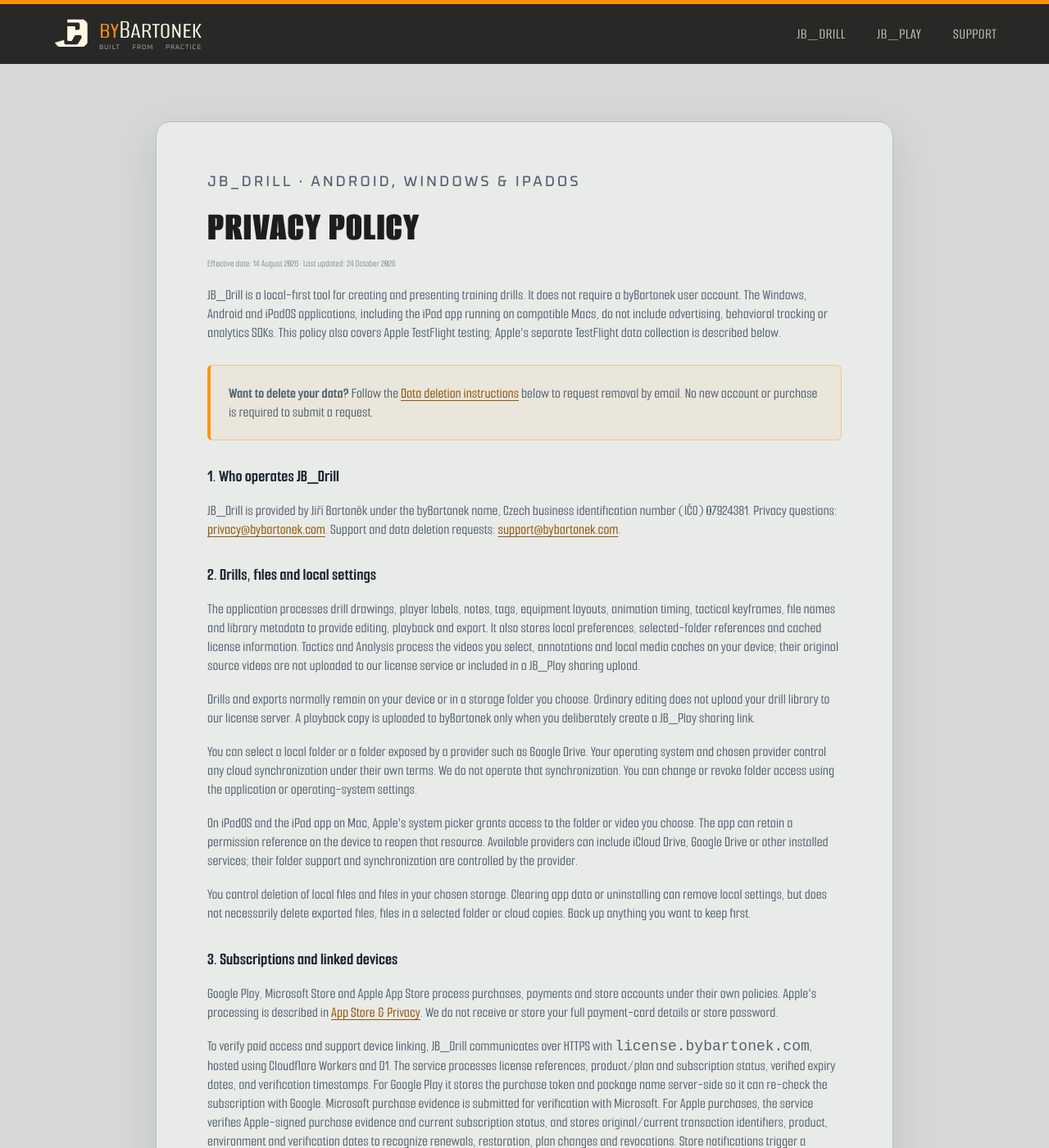
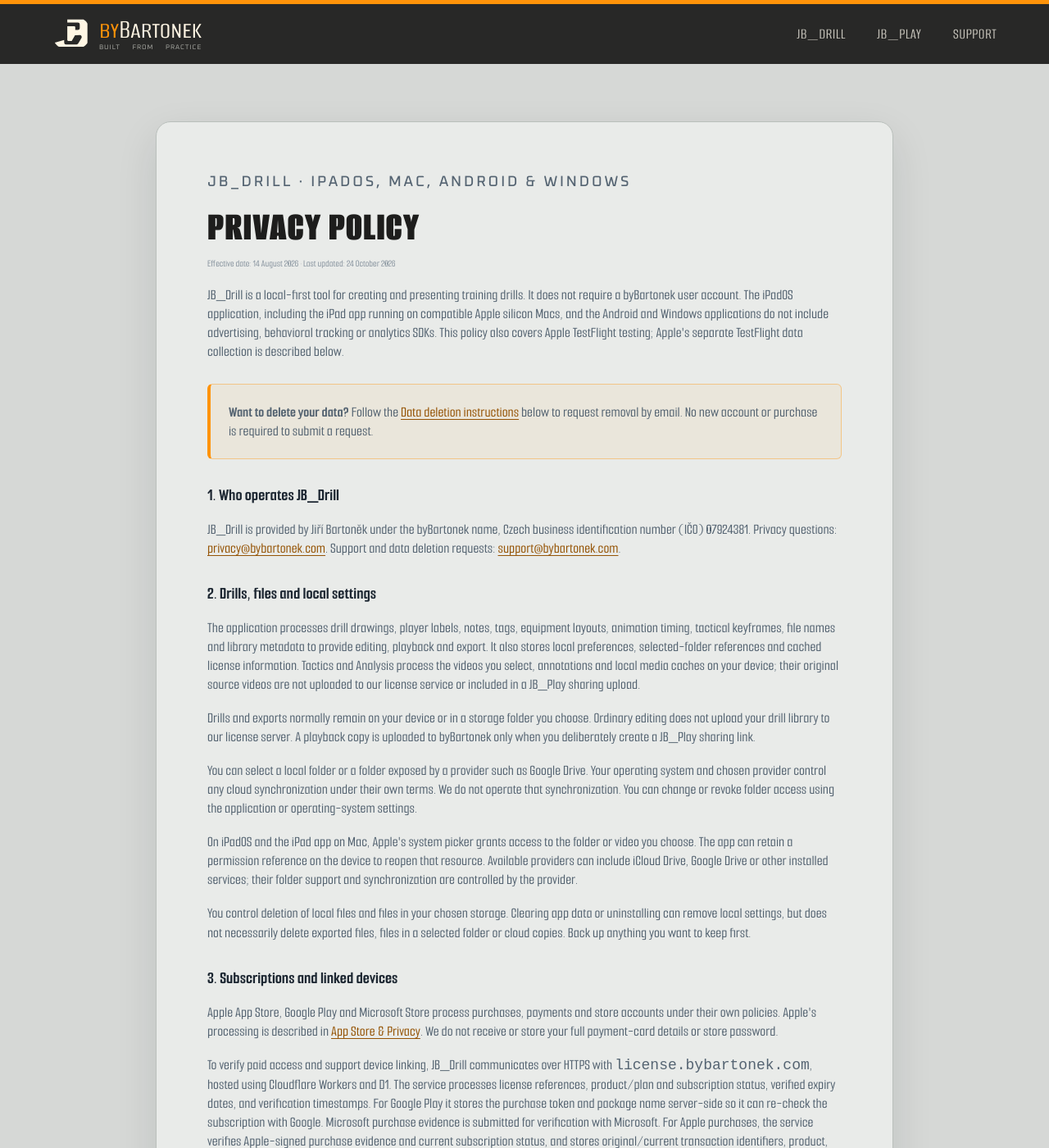
Before and after one commit to bartonekJ/bartonekJ.github.io, a Jekyll site: the page jb-drill/privacy/index.html, which Jekyll copies as it is, in a window 1280 px wide and 1400 px high. Shown: the whole window at 82% size. Built offline with Jekyll 4.4.1, drawn with Linux system fonts in a browser that asks for light colours; some of the changed text lies outside the part shown.

Commit message:
List Apple platforms first across current English pages

```diff
--- a/jb-drill/download/index.html
+++ b/jb-drill/download/index.html
@@ -3,7 +3,7 @@
 <head>
   <meta charset="utf-8">
   <meta name="viewport" content="width=device-width, initial-scale=1">
-  <meta name="description" content="Download JB_Drill for Android and Windows. iPadOS and Apple silicon Mac support is coming soon, with one Personal or Pro subscription across platforms.">
+  <meta name="description" content="JB_Drill for iPad and compatible Apple silicon Macs is coming soon. Android and Windows are available now, with one Personal or Pro subscription across platforms.">
   <meta name="theme-color" content="#1d1d1c">
   <title>Download JB_Drill — iPad, Mac, Android &amp; Windows</title>
   <link rel="icon" href="../../favicon.svg?v=2" type="image/svg+xml">
@@ -63,7 +63,7 @@
 
     <section class="download-section" aria-labelledby="store-title">
       <h2 id="store-title">Choose a platform.</h2>
-      <p>Available now on Google Play and Microsoft Store. Coming soon to the App Store.</p>
+      <p>Coming soon to the App Store. Available now on Google Play and Microsoft Store.</p>
       <div class="download-store-grid">
         <div class="download-store-option">
           <article class="download-store-card" aria-labelledby="app-store-title" data-app-store-url="https://apps.apple.com/app/id6826026010">
@@ -102,7 +102,7 @@
     <section class="download-section" aria-labelledby="license-title">
       <p class="product-section-label">LICENSES</p>
       <h2 id="license-title">One paid subscription. All platforms.</h2>
-      <p>Personal or Pro covers all supported platforms. Purchase through Google Play or Microsoft Store, then link the other installations to the same license. App Store purchases will be available with the Apple release. Every linked installation counts toward the plan's device limit.</p>
+      <p>Personal or Pro covers all supported platforms. App Store purchases will be available with the Apple release; Google Play and Microsoft Store purchases are available now. Link other installations to the same license. Every linked installation counts toward the plan's device limit.</p>
       <ul class="download-plan-grid" aria-label="JB_Drill plans">
         <li class="download-plan-card"><h3>Free</h3><p>Up to 2 sheets in a session, Tactics video reference, watermarked PDF, MP4 and JB_Play exports, and 1 active device.</p></li>
         <li class="download-plan-card"><h3>Personal</h3><p>Analysis, no plan limit on sheets, no export watermark, and up to 3 active devices.</p></li>
--- a/jb-drill/index.html
+++ b/jb-drill/index.html
@@ -171,8 +171,8 @@
           </p>
                             <p class="overview-idea-finish">Paper is fast for a sketch. JB_Drill stays fast all the way to a finished drill.</p>
                             <p class="overview-idea-platforms">
-            JB_Drill is built for touch on Android tablets and comfortable mouse-and-keyboard editing on Windows PCs.
-            The same drill format works on both.
+            One drill format for iPad, compatible Apple silicon Macs, Android tablets and Windows PCs.
+            The Apple version is coming soon; Android and Windows are available now.
           </p>
                         </section>
                         <section class="docs-section overview-section-divider" id="core-features">
--- a/jb-drill/privacy/index.html
+++ b/jb-drill/privacy/index.html
@@ -3,7 +3,7 @@
 <head>
   <meta charset="utf-8">
   <meta name="viewport" content="width=device-width, initial-scale=1">
-  <meta name="description" content="JB_Drill Privacy Policy for Android, Windows and iPadOS: local files, subscription verification, linked devices, JB_Play sharing and data deletion requests.">
+  <meta name="description" content="JB_Drill Privacy Policy for iPadOS, compatible Apple silicon Macs, Android and Windows: local files, subscriptions, linked devices, JB_Play and data deletion.">
   <meta name="theme-color" content="#1d1d1c">
   <title>JB_Drill Privacy Policy — byBartonek</title>
   <link rel="canonical" href="https://bybartonek.com/jb-drill/privacy/">
@@ -17,10 +17,10 @@
   </header>
   <main class="legal-wrap">
     <article class="legal-card">
-      <p class="eyebrow">JB_DRILL · ANDROID, WINDOWS &amp; IPADOS</p>
+      <p class="eyebrow">JB_DRILL · IPADOS, MAC, ANDROID &amp; WINDOWS</p>
       <h1>Privacy Policy</h1>
       <p class="legal-meta">Effective date: 14 August 2026 · Last updated: 24 October 2026</p>
-      <p>JB_Drill is a local-first tool for creating and presenting training drills. It does not require a byBartonek user account. The Windows, Android and iPadOS applications, including the iPad app running on compatible Macs, do not include advertising, behavioral tracking or analytics SDKs. This policy also covers Apple TestFlight testing; Apple's separate TestFlight data collection is described below.</p>
+      <p>JB_Drill is a local-first tool for creating and presenting training drills. It does not require a byBartonek user account. The iPadOS application, including the iPad app running on compatible Apple silicon Macs, and the Android and Windows applications do not include advertising, behavioral tracking or analytics SDKs. This policy also covers Apple TestFlight testing; Apple's separate TestFlight data collection is described below.</p>
       <p class="privacy-callout"><strong>Want to delete your data?</strong> Follow the <a href="#data-deletion">Data deletion instructions</a> below to request removal by email. No new account or purchase is required to submit a request.</p>
 
       <h2>1. Who operates JB_Drill</h2>
@@ -34,7 +34,7 @@
       <p>You control deletion of local files and files in your chosen storage. Clearing app data or uninstalling can remove local settings, but does not necessarily delete exported files, files in a selected folder or cloud copies. Back up anything you want to keep first.</p>
 
       <h2>3. Subscriptions and linked devices</h2>
-      <p>Google Play, Microsoft Store and Apple App Store process purchases, payments and store accounts under their own policies. Apple's processing is described in <a href="https://www.apple.com/legal/privacy/data/en/app-store/" rel="external">App Store &amp; Privacy</a>. We do not receive or store your full payment-card details or store password.</p>
+      <p>Apple App Store, Google Play and Microsoft Store process purchases, payments and store accounts under their own policies. Apple's processing is described in <a href="https://www.apple.com/legal/privacy/data/en/app-store/" rel="external">App Store &amp; Privacy</a>. We do not receive or store your full payment-card details or store password.</p>
       <p>To verify paid access and support device linking, JB_Drill communicates over HTTPS with <code>license.bybartonek.com</code>, hosted using Cloudflare Workers and D1. The service processes license references, product/plan and subscription status, verified expiry dates, and verification timestamps. For Google Play it stores the purchase token and package name server-side so it can re-check the subscription with Google. Microsoft purchase evidence is submitted for verification with Microsoft. For Apple purchases, the service verifies Apple-signed purchase evidence and current subscription status, and stores original/current transaction identifiers, product, environment and verification dates to recognize renewals, restoration, plan changes and revocations. Store notifications trigger a current-status check; they do not upload your drill library.</p>
       <p>During TestFlight or dedicated Apple Sandbox purchase testing, verification uses the separate <code>license-sandbox.bybartonek.com</code> service and database. Test purchase records are isolated from ordinary licenses; linking an existing real Windows/Android license continues to use the normal service. The same privacy purposes and retention/deletion rules apply to test records.</p>
       <p>Each installation creates an identifier and cryptographic key pair. The server stores the installation identifier, public key, platform, device label and activation, last-contact and deactivation timestamps. The private device key remains on the device. These are installation identifiers, not a requirement to provide your real name or email address.</p>
@@ -84,7 +84,7 @@
         <p>We confirm the scope and verify your authority before acting. Possession of a share link, device label or license identifier alone is not sufficient authorization to delete another person's data. A team member's request does not automatically authorize deletion of the team's license or other members' records.</p>
         <p>Depending on the verified request, removal from our active service can cover the hosted playback copy, your device-link records and associated pairing/request records, license and purchase-verification records for a license you own, or relevant support correspondence. We explain any consequences for paid access before removing license records, and confirm the outcome or any limitation.</p>
         <p>Necessary records may be retained where a specific legal, security or dispute-related reason applies. We explain the retained data and the reason and period for retention. Operational logs and recovery history can remain until the windows in section 6 expire; we do not promise immediate erasure from every backup or provider system.</p>
-        <p><strong>Deletion is not subscription cancellation.</strong> Manage recurring payments separately in Google Play, Microsoft Store or your Apple Account subscriptions. Deleting records or removing a device link does not submit an Apple cancellation or refund. We cannot erase the stores' own transaction records, remotely erase your local drill files, or recall copies saved by recipients. Continued use, a new upload, purchase restoration or re-linking may create new service records.</p>
+        <p><strong>Deletion is not subscription cancellation.</strong> Manage recurring payments separately in your Apple Account subscriptions, Google Play or Microsoft Store. Deleting records or removing a device link does not submit an Apple cancellation or refund. We cannot erase the stores' own transaction records, remotely erase your local drill files, or recall copies saved by recipients. Continued use, a new upload, purchase restoration or re-linking may create new service records.</p>
       </section>
 
       <h2>8. Your rights and security</h2>
--- a/privacy/index.html
+++ b/privacy/index.html
@@ -25,7 +25,7 @@
         <h2 id="app-privacy">Looking for JB_Drill privacy?</h2>
         <p>Older JB_Drill versions and store links may bring you here. The application's policy now has its own permanent page.</p>
         <ul>
-          <li><a href="../jb-drill/privacy/">JB_Drill Privacy Policy</a> — Android, Windows and iPadOS, including the iPad app on compatible Macs, licensing and JB_Play sharing.</li>
+          <li><a href="../jb-drill/privacy/">JB_Drill Privacy Policy</a> — iPadOS, including the iPad app on compatible Apple silicon Macs, Android and Windows, licensing and JB_Play sharing.</li>
           <li><a href="../jb-drill/privacy/#data-deletion">JB_Drill data deletion requests</a> — what to send and how to contact us.</li>
         </ul>
       </section>
--- a/support/index.html
+++ b/support/index.html
@@ -30,7 +30,7 @@
       <h2>What to include in a bug report</h2>
       <ul>
         <li>JB_Drill version.</li>
-        <li>Windows or Android, operating-system version and device model.</li>
+        <li>Platform (iPadOS, compatible Apple silicon Mac, Android or Windows), operating-system version and device model.</li>
         <li>The smallest sequence of actions that reproduces the problem.</li>
         <li>A screenshot or short screen recording.</li>
         <li>If relevant, a minimal <code>.jbdrill</code> file containing the problem.</li>
```
Also changed, not shown: README.md.
